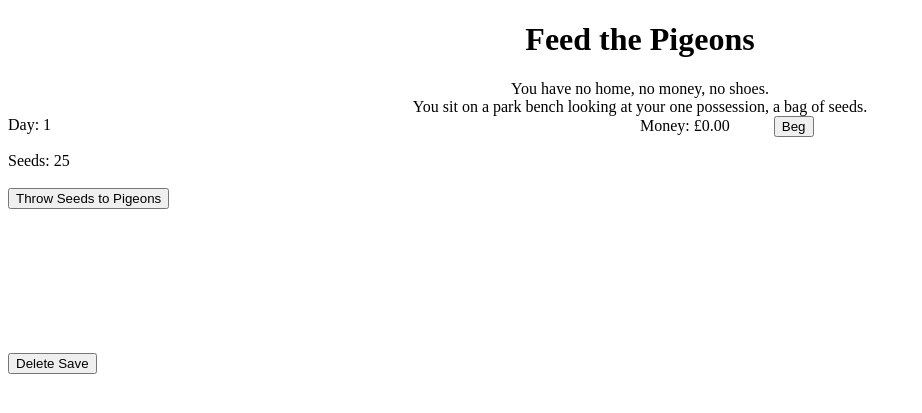
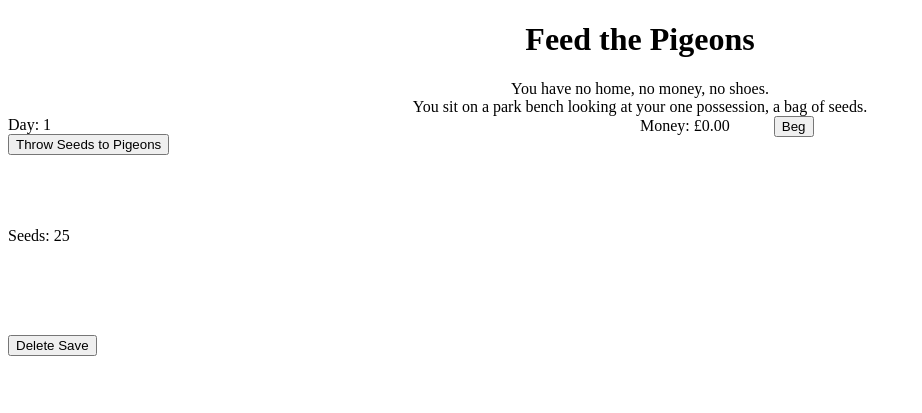
Before and after one commit to HoboZeke/hobozeke.github.io, a Jekyll site: the page incremental/index.html, which Jekyll copies as it is, in a window 1280 px wide. Shown: the top 413 px of the page, without its empty margins (0-922 px from the left). Built offline with Jekyll 4.4.1, drawn with Linux system fonts in a browser that asks for light colours.

Commit message:
Update index.html

```diff
--- a/incremental/index.html
+++ b/incremental/index.html
@@ -17,6 +17,10 @@
 <body>
  <body onload="setup()">
   Day: <span id="interval">1</span>  <br/>
+  <button onClick = "throwSeeds()">Throw Seeds to Pigeons</button> <br/>
+  <span id="pigeons"></span> <br/>
+  <span id="fatPigeons"></span> <br/>
+  <span id="oldFatPigeons"></span> <br/>
   <br/>
   Seeds: <span id = "seeds">0</span> <br/>
   <div id="seedSection">
@@ -27,11 +31,7 @@
   Cost: £<span id="harvesterCost">2</span> <br/>
   <button onClick = "buySeedHarvester()">Buy Bush</button> <br/>
    </div>
-  <br/>
-  <button onClick = "throwSeeds()">Throw Seeds to Pigeons</button> <br/>
-  <span id="pigeons"></span> <br/>
-  <span id="fatPigeons"></span> <br/>
-  <span id="oldFatPigeons"></span> <br/>
+
   </br></br></br></br></br>
 <button onClick = "DeleteSave()">Delete Save</button>
   <script type="text/javascript" src="main.js"></script>
@@ -43,7 +43,7 @@
     Money: £<span id= "money">0</span>
     &nbsp; &nbsp; &nbsp; &nbsp; &nbsp;
     <button onClick = "moneyClick(income)">Beg</button>
-    <br/><br/>
+    <br/><br/><br/><br/><br/><br/>
     <div id="flourButton">
     <span id="flour">0</span>g of flour<br/>
    <button onClick = "groundSeedsIntoFlour()">Grind Seeds into Flour</button> <br/>
```
